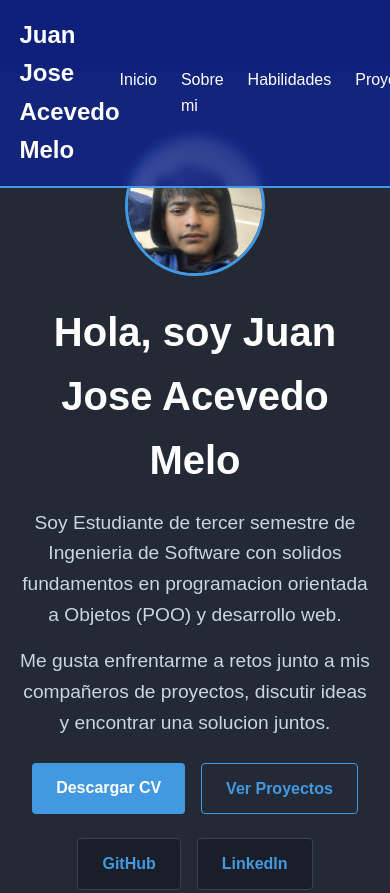
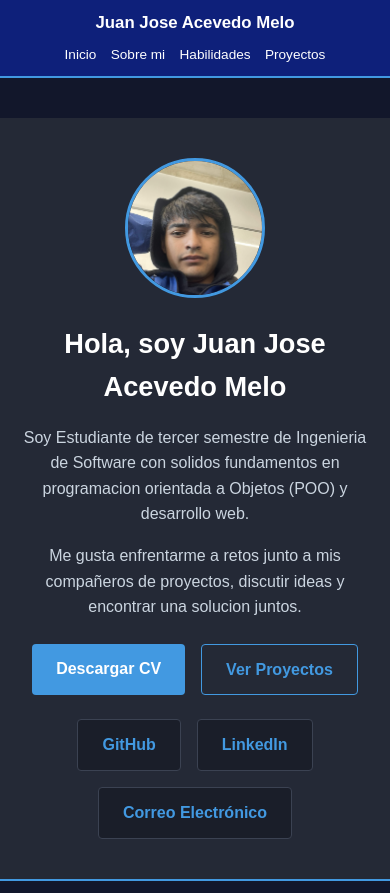
Before and after one commit to Jjose17/Pagina-Personal, a plain HTML site: page index.html in a window 390 px wide. Shown: the top 893 px of the page. Drawn offline with Linux system fonts and the light colour scheme.

Commit message:
Arreglado un error que se veia en Celular, la barra Navbar se veia muy grande, entonces lo solucione bajandole el tamaño

```diff
--- a/style.css
+++ b/style.css
@@ -40,7 +40,6 @@ body{
     margin-top: 2rem;
 }
 
-/* ===== Navbar ===== */
 .navbar{
     background-color: #0e238fcc;
     backdrop-filter: blur(6px);
@@ -84,7 +83,33 @@ body{
     color: #4299e1;
 }
 
-/* ===== Hero ===== */
+@media (max-width: 700px){
+    body{
+        padding-top: 118px;
+    }
+
+    .navbar{
+        padding: 0.6rem 0;
+    }
+
+    .nav-container{
+        flex-direction: column;
+        gap: 0.5rem;
+    }
+
+    .logo{
+        font-size: 1.05rem;
+        text-align: center;
+    }
+
+    .nav-links{
+        gap: 0.9rem;
+        flex-wrap: wrap;
+        justify-content: center;
+        font-size: 0.85rem;
+    }
+}
+
 .hero{
     text-align: center;
     padding: 4rem 0;
@@ -116,6 +141,20 @@ body{
     font-size: 1.2rem;
     color: #cbd5e0;
     margin-bottom: 1rem;
+}
+
+@media (max-width: 700px){
+    .hero{
+        padding: 2.5rem 0;
+    }
+
+    .hero h1{
+        font-size: 1.7rem;
+    }
+
+    .hero p{
+        font-size: 1rem;
+    }
 }
 
 .btn{
@@ -181,7 +220,6 @@ body{
     border-color: #4299e1;
 }
 
-/* ===== Layout grids ===== */
 .grid-2{
     display: grid;
     grid-template-columns: 1fr 1fr;
@@ -200,7 +238,7 @@ body{
     }
 }
 
-/* ===== Sobre mi ===== */
+
 .info h3, .timeline h3{
     color: #4299e1;
     margin-bottom: 1rem;
@@ -241,7 +279,6 @@ body{
     color: #ffffff;
 }
 
-/* ===== Habilidades ===== */
 .skill-card{
     background-color: #1a1e29;
     border: 1px solid #3b4252;
@@ -322,7 +359,6 @@ body{
     color: #ffffff;
 }
 
-/* ===== Proyectos ===== */
 .project-card{
     background-color: #1a1e29;
     border: 1px solid #3b4252;
@@ -364,7 +400,6 @@ body{
     flex: 1;
 }
 
-/* ===== Modales de proyecto ===== */
 .project-modal{
     display: none;
     position: fixed;
@@ -474,7 +509,6 @@ body{
     color: #8b95a7;
 }
 
-/* ===== Footer ===== */
 .footer{
     text-align: center;
     padding: 2rem 0;
```
